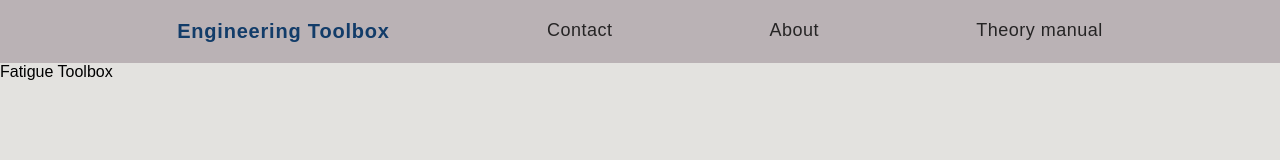
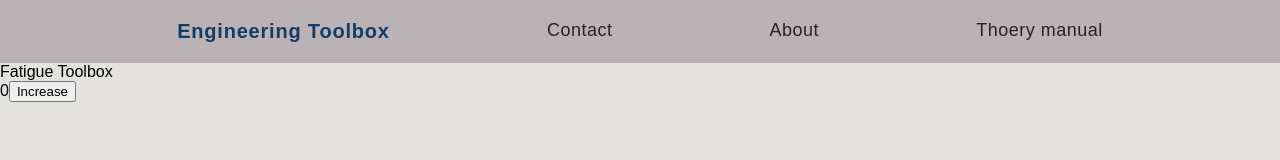
Before and after one commit to grjus/engineering-toolbox, a React (Create React App) app in the folder frontend/: page /#/fatigue in a window 1280 px wide. Shown: the top 160 px of the page. Built offline with nearby package versions, Linux system fonts and the light colour scheme.

Commit message:
Added Thoery manual About page

```diff
--- a/frontend/package.json
+++ b/frontend/package.json
@@ -10,6 +10,7 @@
     "axios": "^0.21.1",
     "chart.js": "^2.9.4",
     "jexcel": "^4.5.2",
+    "prop-types": "^15.7.2",
     "react": "^17.0.1",
     "react-dom": "^17.0.1",
     "react-router-dom": "^5.2.0",
--- /dev/null
+++ b/frontend/src/components/About/index.jsx
@@ -0,0 +1,7 @@
+import React from 'react';
+
+const About = () => (
+  <div>About</div>
+);
+
+export default About;
--- a/frontend/src/components/App/App.jsx
+++ b/frontend/src/components/App/App.jsx
@@ -8,6 +8,8 @@ import NeuberToolbox from '../NeuberToolbox';
 import CompositeToolbox from '../CompositeToolbox';
 import HomePage from '../HomePage';
 import PageNotFound from '../PageNotFound';
+import About from '../About';
+import TheoryManual from '../ThoeryManual';
 
 function App() {
   return (
@@ -17,9 +19,11 @@ function App() {
       <Switch>
         <Route exact path="/" component={HomePage} />
         <Route exact path="/fatigue" component={FatigueToolbox} />
-        <Route exact path="/contact" component={Contact} />
         <Route exact path="/neuber" component={NeuberToolbox} />
         <Route exact path="/composites" component={CompositeToolbox} />
+        <Route exact path="/contact" component={Contact} />
+        <Route exact path="/about" component={About} />
+        <Route exact path="/theory-manual" component={TheoryManual} />
         <Route component={PageNotFound} />
       </Switch>
     </>
--- a/frontend/src/components/FatigueToolbox/index.jsx
+++ b/frontend/src/components/FatigueToolbox/index.jsx
@@ -1,7 +1,27 @@
-import React from 'react';
+import React, { useState } from 'react';
+import propTypes from 'prop-types';
 
-const FatigueToolbox = () => (
-  <div>Fatigue Toolbox</div>
-);
+const FatigueToolbox = ({ location }) => {
+  const [counter, setCounter] = useState(0);
+  const { state } = location;
+
+  console.log(state);
+
+  const handleIncreaseCounter = () => {
+    setCounter((prev) => prev + 1);
+  };
+
+  return (
+    <>
+      <div>Fatigue Toolbox</div>
+      {counter}
+      <button type="button" onClick={handleIncreaseCounter}>Increase</button>
+    </>
+  );
+};
+
+FatigueToolbox.propTypes = {
+  location: propTypes.string.isRequired,
+};
 
 export default FatigueToolbox;
--- /dev/null
+++ b/frontend/src/components/ThoeryManual/index.jsx
@@ -0,0 +1,7 @@
+import React from 'react';
+
+const TheoryManual = () => (
+  <div>Theory Manual</div>
+);
+
+export default TheoryManual;
--- /dev/null
+++ b/frontend/src/components/TopBar/config.js
@@ -0,0 +1,14 @@
+export const TopBarItems = [
+  {
+    name: 'Contact',
+    link: '/contact',
+  },
+  {
+    name: 'About',
+    link: '/about',
+  },
+  {
+    name: 'Thoery manual',
+    link: '/theory-manual',
+  },
+];
--- a/frontend/src/components/TopBar/index.jsx
+++ b/frontend/src/components/TopBar/index.jsx
@@ -1,12 +1,21 @@
 import React from 'react';
 import { Bar, Logo, Anchor } from './style';
+import { TopBarItems } from './config';
 
 const TopBar = () => (
   <Bar>
     <Logo href="">Engineering Toolbox</Logo>
-    <Anchor>Contact</Anchor>
-    <Anchor>About</Anchor>
-    <Anchor>Theory manual</Anchor>
+    {TopBarItems.map((item) => (
+      <Anchor
+        replace
+        exact
+        to={item.link}
+      >
+        {item.name}
+
+      </Anchor>
+    ))}
+
   </Bar>
 );
 
--- a/frontend/src/components/TopBar/style.js
+++ b/frontend/src/components/TopBar/style.js
@@ -1,4 +1,5 @@
 import styled from 'styled-components';
+import { NavLink } from 'react-router-dom';
 
 export const Bar = styled.div`
 display:flex;
@@ -21,7 +22,7 @@ transition:color 0.3s ease-in-out;
 
 `;
 
-export const Anchor = styled.a`
+export const Anchor = styled(NavLink)`
 text-decoration:none;
 color:rgba(0,0,0,0.8);
 letter-spacing:0.5px;
```
